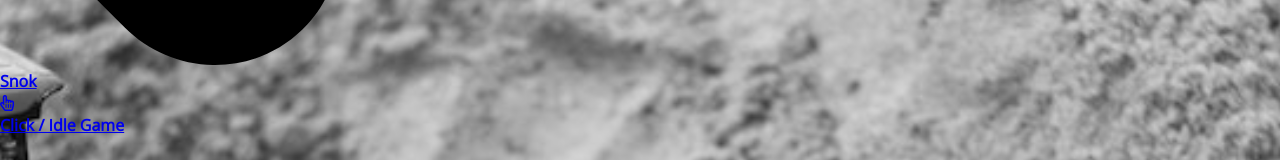
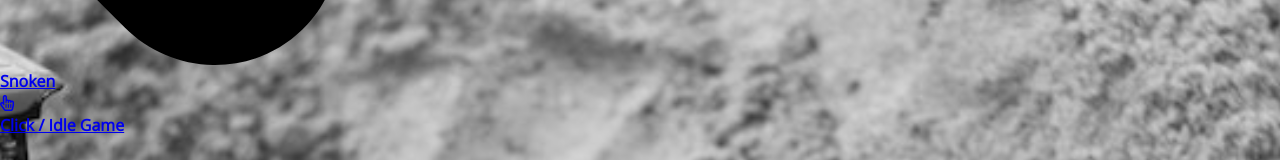
Before and after one commit to dannemanne/viklund-dev-next, a Next.js app: page / in a window 1280 px wide. Shown: the part 743-903 px from the top of the page. Built offline with nearby package versions, Linux system fonts and the light colour scheme.

Commit message:
Rename snok page to snoken

```diff
--- a/pages/index.js
+++ b/pages/index.js
@@ -28,10 +28,10 @@ const Index = (props) => {
       <Grid>
         <Item href="https://dannemanne.pythonanywhere.com" icon="fas fa-envelope-square" text="DMARC Processor" />
         <Item
-          href="/snok"
+          href="/snoken"
           imageSrc={'/snake.svg'}
           imageWhite={true}
-          text="Snok"
+          text="Snoken"
         />
         <Item href="https://heroic-heritage.viklund.dev" icon="far fa-hand-pointer" text="Click / Idle Game" />
       </Grid>
--- a/pages/snok.js
+++ b/pages/snoken.js
@@ -3,7 +3,7 @@ import Snoken from "snoken";
 
 import Layout from "../components/Layout";
 
-const Index = (props) => {
+const SnokenIndex = (props) => {
   const [score, setScore] = useState(0);
   const [highScore, setHighScore] = useState(0);
   const [length, setLength] = useState(null);
@@ -100,4 +100,4 @@ const Index = (props) => {
   );
 };
 
-export default Index;
+export default SnokenIndex;
```
